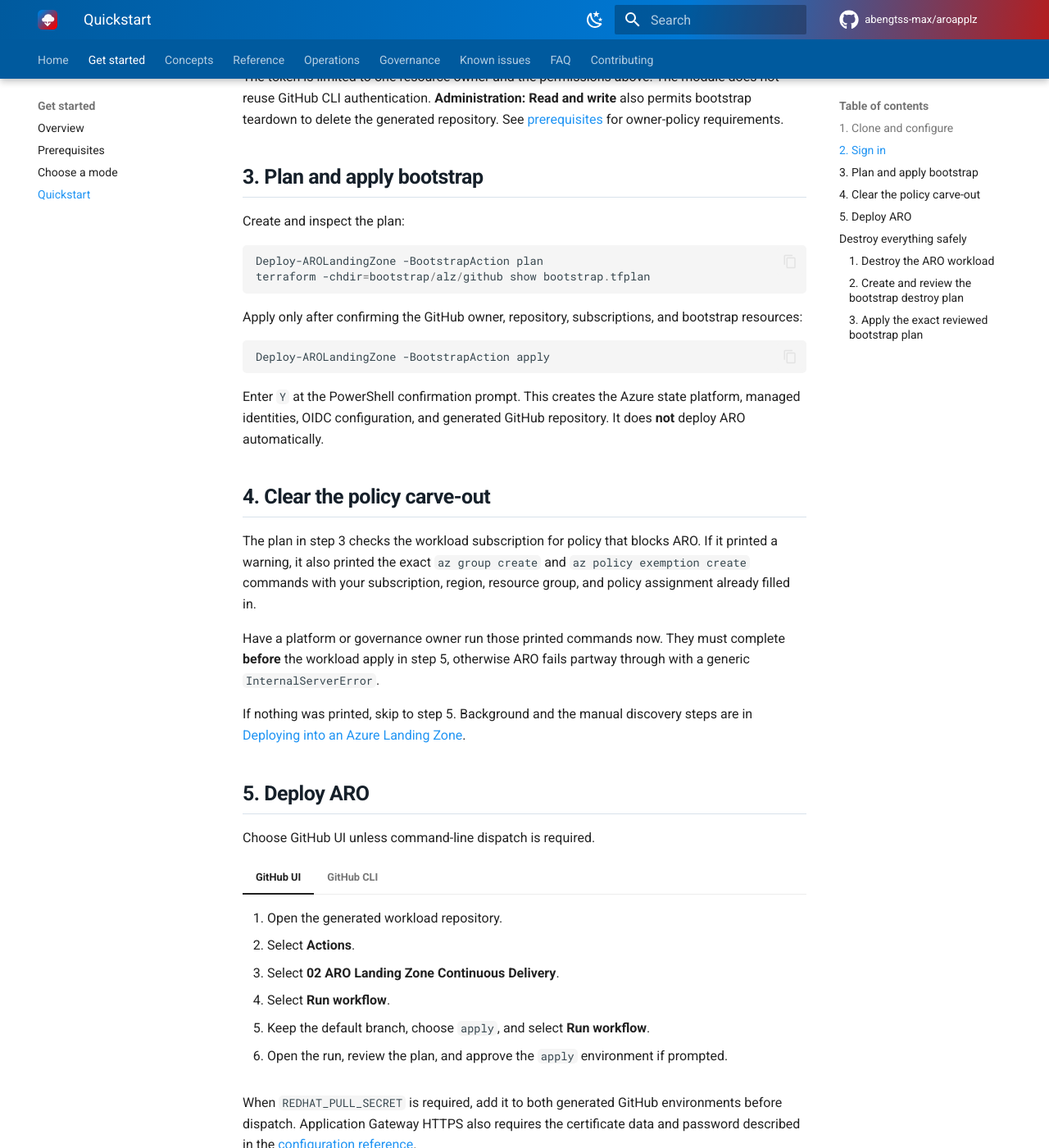
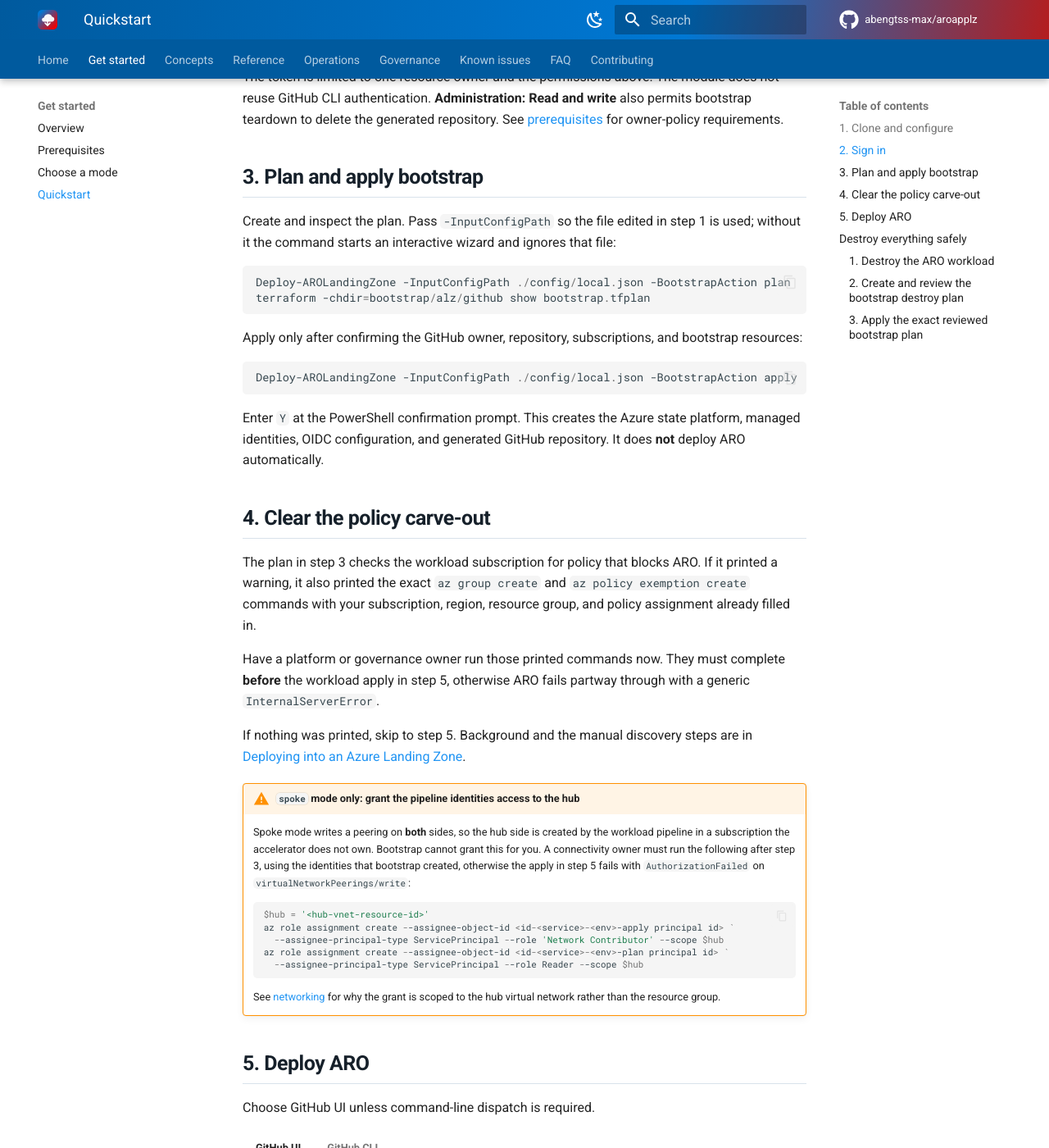
Before and after one commit to abengtss-max/aroapplz, an MkDocs documentation site: the page built from docs/get-started/quickstart.md, in a window 1280 px wide and 1400 px high, scrolled down 2074 px. Shown: the whole window at 82% size. Built offline with MkDocs 1.6.1 and Material for MkDocs 9.7.7, drawn with Linux system fonts in a browser that asks for light colours; comment, search, counter and statistics services are not loaded.

Commit message:
docs: fix quickstart config path, document spoke hub grant and runner requirements
Step 3 omitted -InputConfigPath, so following the quickstart literally
started the interactive wizard and ignored the file edited in step 1.

Spoke mode writes the hub side of the peering from the workload pipeline,
which fails with AuthorizationFailed unless a connectivity owner grants the
bootstrap identities access to the hub virtual network. That step was
missing entirely.

Record that the runner needs the Azure CLI, because azure/login shells out
to az login, and that restarting the runner service mid-apply cancels a
45 to 60 minute ARO deployment.

````diff
--- a/docs/get-started/quickstart.md
+++ b/docs/get-started/quickstart.md
@@ -74,17 +74,17 @@ The token is limited to one resource owner and the permissions above. The module
 
 ## 3. Plan and apply bootstrap
 
-Create and inspect the plan:
+Create and inspect the plan. Pass `-InputConfigPath` so the file edited in step 1 is used; without it the command starts an interactive wizard and ignores that file:
 
 ```powershell
-Deploy-AROLandingZone -BootstrapAction plan
+Deploy-AROLandingZone -InputConfigPath ./config/local.json -BootstrapAction plan
 terraform -chdir=bootstrap/alz/github show bootstrap.tfplan
 ```
 
 Apply only after confirming the GitHub owner, repository, subscriptions, and bootstrap resources:
 
 ```powershell
-Deploy-AROLandingZone -BootstrapAction apply
+Deploy-AROLandingZone -InputConfigPath ./config/local.json -BootstrapAction apply
 ```
 
 Enter `Y` at the PowerShell confirmation prompt. This creates the Azure state platform, managed identities, OIDC configuration, and generated GitHub repository. It does **not** deploy ARO automatically.
@@ -96,6 +96,19 @@ The plan in step 3 checks the workload subscription for policy that blocks ARO.
 Have a platform or governance owner run those printed commands now. They must complete **before** the workload apply in step 5, otherwise ARO fails partway through with a generic `InternalServerError`.
 
 If nothing was printed, skip to step 5. Background and the manual discovery steps are in [Deploying into an Azure Landing Zone](../governance/azure-landing-zone.md).
+
+!!! warning "`spoke` mode only: grant the pipeline identities access to the hub"
+    Spoke mode writes a peering on **both** sides, so the hub side is created by the workload pipeline in a subscription the accelerator does not own. Bootstrap cannot grant this for you. A connectivity owner must run the following after step 3, using the identities that bootstrap created, otherwise the apply in step 5 fails with `AuthorizationFailed` on `virtualNetworkPeerings/write`:
+
+    ```powershell
+    $hub = '<hub-vnet-resource-id>'
+    az role assignment create --assignee-object-id <id-<service>-<env>-apply principal id> `
+      --assignee-principal-type ServicePrincipal --role 'Network Contributor' --scope $hub
+    az role assignment create --assignee-object-id <id-<service>-<env>-plan principal id> `
+      --assignee-principal-type ServicePrincipal --role Reader --scope $hub
+    ```
+
+    See [networking](../concepts/networking.md) for why the grant is scoped to the hub virtual network rather than the resource group.
 
 ## 5. Deploy ARO
 
````
Also changed, not shown: docs/get-started/prerequisites.md (+5 -0 lines).
